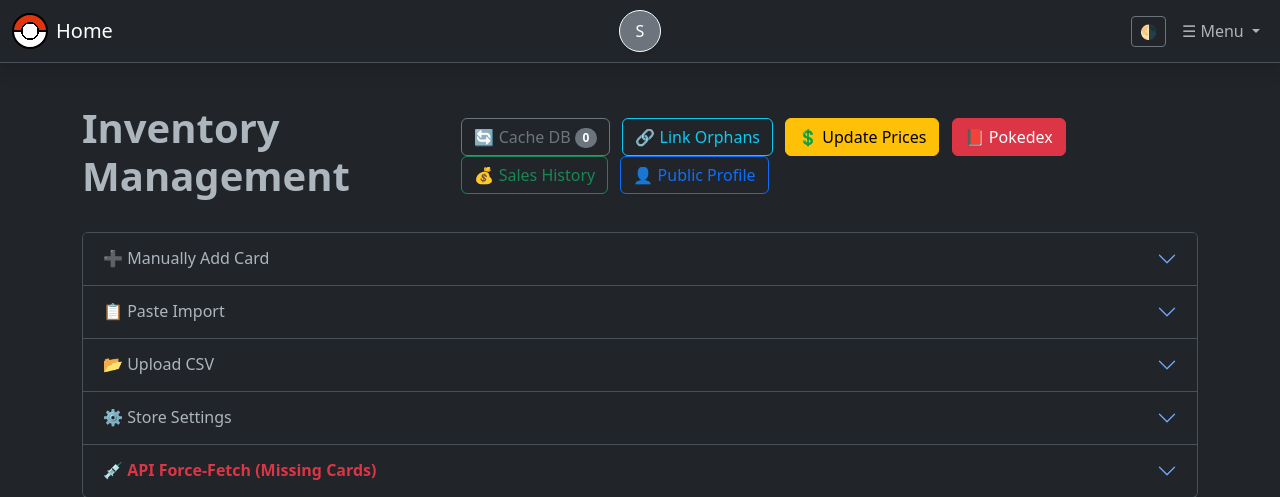
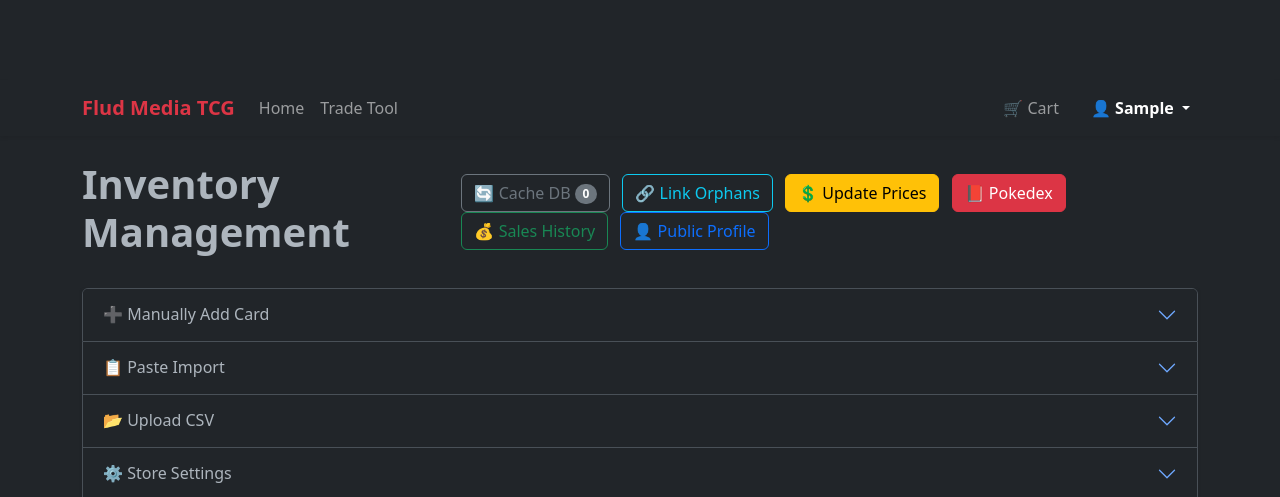
Before and after one commit to fluddesigns/card-shop, a Flask app: page /admin in a window 1280 px wide. Shown: the top 497 px of the page. Run offline with Flask 3, Linux system fonts and the light colour scheme; the visitor is signed in with stand-in values (Sample User, id 1); data comes from the database, SQL or seed files in the repository; data that the repository does not hold is empty; some libraries are stand-ins or nearby versions.

Commit message:
new nav?

```diff
--- a/templates/base.html
+++ b/templates/base.html
@@ -69,62 +69,63 @@
 </head>
 <body>
 
-    <nav class="navbar navbar-expand navbar-custom fixed-top shadow">
-        <div class="container-fluid position-relative">
-            <a class="navbar-brand d-flex align-items-center" href="{{ url_for('index') }}" title="Home">
-                <div class="pokeball-logo"></div>
-                <span class="d-none d-md-inline ps-2">Home</span>
+    <nav class="navbar navbar-expand-lg navbar-dark bg-dark shadow-sm">
+        <div class="container">
+            <a class="navbar-brand fw-bold text-danger" href="{{ url_for('index') }}">
+                Flud Media TCG
             </a>
-
-            {% if current_user.is_authenticated %}
-            <div class="position-absolute start-50 top-50 translate-middle" style="z-index: 1050;">
-                <a class="nav-link p-0" href="{{ url_for('profile') }}" title="My Profile">
-                    <div class="rounded-circle bg-secondary text-white d-flex align-items-center justify-content-center border border-light shadow-sm" style="width: 42px; height: 42px;">
-                        {{ current_user.username[0]|upper }}
-                    </div>
-                </a>
-            </div>
-            {% endif %}
-
             <button class="navbar-toggler" type="button" data-bs-toggle="collapse" data-bs-target="#navbarNav">
                 <span class="navbar-toggler-icon"></span>
             </button>
 
             <div class="collapse navbar-collapse" id="navbarNav">
+                <ul class="navbar-nav me-auto">
+                    <li class="nav-item">
+                        <a class="nav-link" href="{{ url_for('index') }}">Home</a>
+                    </li>
+                    <li class="nav-item">
+                        <a class="nav-link" href="{{ url_for('trade_tool') }}">Trade Tool</a>
+                    </li>
+                </ul>
+
                 <ul class="navbar-nav ms-auto align-items-center">
-
-                    <li class="nav-item me-2">
-                        <button class="btn btn-sm btn-outline-secondary" onclick="toggleTheme()" title="Toggle Dark/Light Mode">
-                            🌗
-                        </button>
+                    <li class="nav-item me-3">
+                        <a class="nav-link position-relative d-flex align-items-center" href="{{ url_for('view_cart') }}">
+                            🛒 Cart
+                            {% if session.get('cart') %}
+                                <span class="position-absolute top-25 start-100 translate-middle badge rounded-pill bg-danger" id="cart-count">
+                                    {{ session['cart']|length }}
+                                </span>
+                            {% endif %}
+                        </a>
                     </li>
 
                     {% if current_user.is_authenticated %}
                         <li class="nav-item dropdown">
-                            <a class="nav-link dropdown-toggle" href="#" id="navbarDropdown" role="button" data-bs-toggle="dropdown" aria-expanded="false">
-                                ☰ Menu
+                            <a class="nav-link dropdown-toggle fw-bold text-white" href="#" id="userDropdown" role="button" data-bs-toggle="dropdown" aria-expanded="false">
+                                👤 {{ current_user.username|capitalize }}
                             </a>
-                            <ul class="dropdown-menu dropdown-menu-end shadow" aria-labelledby="navbarDropdown">
-                                <li><a class="dropdown-item" href="{{ url_for('admin') }}">Inventory Admin</a></li>
+                            <ul class="dropdown-menu dropdown-menu-end shadow border-0" aria-labelledby="userDropdown">
+                                <li><h6 class="dropdown-header text-danger fw-bold">Inventory Management</h6></li>
+                                <li><a class="dropdown-item" href="{{ url_for('admin') }}">📦 Manage Inventory</a></li>
+                                <li><a class="dropdown-item" href="{{ url_for('pokedex_hub') }}">📕 My Pokedex</a></li>
                                 <li><a class="dropdown-item" href="{{ url_for('sales') }}">💰 Sales History</a></li>
-                                <li><a class="dropdown-item" href="{{ url_for('trade_tool') }}">Trade Calculator</a></li>
-
-                                {% if current_user.is_admin %}
-                                <li><hr class="dropdown-divider"></li>
-                                <li><a class="dropdown-item text-primary" href="{{ url_for('super_admin') }}">👑 Super Admin</a></li>
-                                {% endif %}
 
                                 <li><hr class="dropdown-divider"></li>
-                                <li><a class="dropdown-item"href="{{ url_for('pokedex_hub') }}">📕 Pokedex</a></li>
-                                <li><a class="dropdown-item" href="{{ url_for('user_storefront', username=current_user.username) }}">Public Storefront</a></li>
-                                <li><a class="dropdown-item" href="{{ url_for('user_qr', username=current_user.username) }}">QR Code</a></li>
+
+                                <li><h6 class="dropdown-header text-danger fw-bold">Storefront Settings</h6></li>
+                                <li><a class="dropdown-item" href="{{ url_for('profile') }}">🏪 View Public Shop</a></li>
                                 <li><hr class="dropdown-divider"></li>
-                                <li><a class="dropdown-item text-danger" href="{{ url_for('logout') }}">Logout</a></li>
+
+                                <li><a class="dropdown-item text-danger" href="{{ url_for('logout') }}">🚪 Logout</a></li>
                             </ul>
                         </li>
                     {% else %}
                         <li class="nav-item">
                             <a class="nav-link" href="{{ url_for('login') }}">Login</a>
+                        </li>
+                        <li class="nav-item">
+                            <a class="nav-link btn btn-danger btn-sm text-white ms-2 px-3" href="{{ url_for('register') }}">Register</a>
                         </li>
                     {% endif %}
                 </ul>
```
